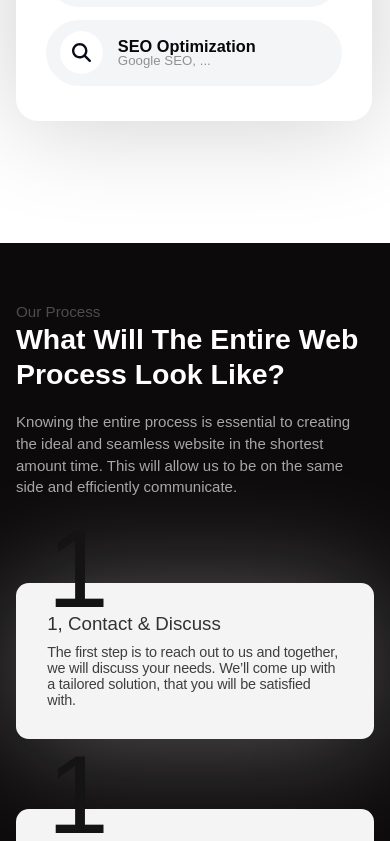
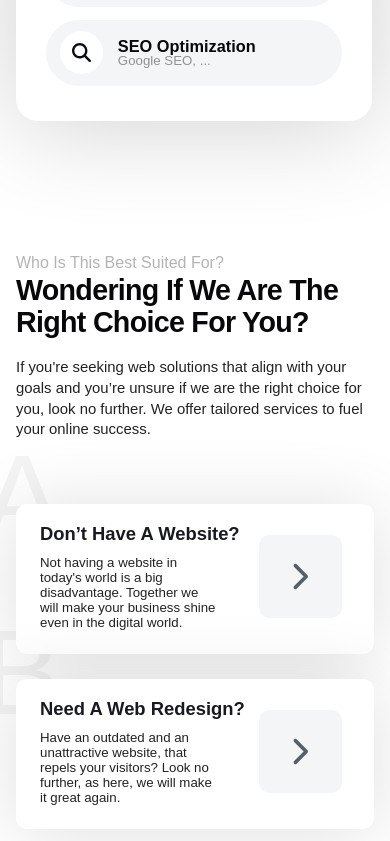
Before and after one commit to tommyyh/portfolio2024, a SvelteKit app: page / in a window 390 px wide. Shown: the part 4060-4901 px from the top of the page. Built offline with nearby package versions, Linux system fonts and the light colour scheme; a web font is replaced by a local one.

Commit message:
Added for whom section for home page mobile

```diff
--- /dev/null
+++ b/src/components/Home/ForWhom/ForWhom.svelte
@@ -0,0 +1,51 @@
+<script>
+  import Target from './Target.svelte';
+  export let t;
+
+  const lang = 'home.forWhom';
+</script>
+
+<section>
+  <div class="content">
+    <h4>{$t(`${lang}.sub`)}</h4>
+    <h2>{$t(`${lang}.title`)}</h2>
+    <p>{$t(`${lang}.text`)}</p>
+  </div>
+
+  <div class="main">
+    {#each new Array(2) as _, index}
+      <Target {t} index={index + 1} />
+    {/each}
+  </div>
+</section>
+
+<style lang="scss">
+  section {
+    padding: 8.3em var(--padding) 0 var(--padding);
+
+    h4 {
+      font-size: 1em;
+      font-weight: 400;
+      color: var(--sub);
+    }
+
+    h2 {
+      margin: 0.1em 10% 0 0;
+
+      font-size: 1.79em;
+      font-weight: 700;
+      line-height: 110%;
+      color: var(--second);
+      letter-spacing: -0.7px;
+    }
+
+    p {
+      margin: 1.26em 0 4.3em 0;
+
+      font-size: 0.93em;
+      font-weight: 400;
+      line-height: 140%;
+      color: var(--text);
+    }
+  }
+</style>
--- /dev/null
+++ b/src/components/Home/ForWhom/Target.svelte
@@ -0,0 +1,82 @@
+<script>
+  export let t;
+  export let index;
+  import chevronRightSvg from '$lib/images/chevron-right.svg';
+
+  const lang = `home.forWhom.list.${index}`;
+</script>
+
+<div class="target">
+  <div>
+    <h3>{$t(`${lang}.title`)}</h3>
+    <p>{$t(`${lang}.text`)}</p>
+  </div>
+
+  <a href="" class="cta">
+    <img src={chevronRightSvg} alt="chevron right" />
+  </a>
+</div>
+
+<style lang="scss">
+  .target {
+    display: grid;
+    grid-template-columns: 70% 30%;
+    justify-content: center;
+    align-items: center;
+
+    width: 100%;
+    padding: 1.2em 1.3em 1.5em 1.5em;
+    margin: 1.6em 0 0 0;
+
+    border-radius: 0.69em;
+    box-shadow: 0px 4px 73px 0px rgba(0, 0, 0, 0.13);
+    background: var(--primary);
+
+    &::before {
+      content: 'A';
+      position: absolute;
+      left: -0.15em;
+      margin: -1.33em 0 0 0;
+      z-index: -1;
+
+      color: var(--forWhom-faded);
+      font-weight: 500;
+      font-size: 7.5em;
+    }
+
+    &:last-child::before {
+      content: 'B';
+    }
+
+    h3 {
+      font-size: 1.15em;
+      font-weight: 600;
+      color: var(--forWhom-title);
+    }
+
+    p {
+      margin: 0.7em 3em 0 0;
+
+      font-size: 0.83em;
+      font-weight: 400;
+      color: var(--text);
+    }
+  }
+
+  .cta {
+    display: flex;
+    align-items: center;
+    justify-content: center;
+
+    height: 5.18em;
+    width: 5.18em;
+
+    background: var(--forWhom-bg);
+    border-radius: 0.67em;
+
+    img {
+      margin: 0 0 0 -3px;
+      width: 1.15em;
+    }
+  }
+</style>
--- a/src/lib/lang/cs/home.json
+++ b/src/lib/lang/cs/home.json
@@ -130,6 +130,21 @@
       }
     }
   },
+  "forWhom": {
+    "sub": "Who Is This Best Suited For?",
+    "title": "Wondering If We Are The Right Choice For You?",
+    "text": "If you're seeking web solutions that align with your goals and you’re unsure if we are the right choice for you, look no further. We offer tailored services to fuel your online success.",
+    "list": {
+      "1": {
+        "title": "Don’t Have A Website?",
+        "text": "Not having a website in today's world is a big disadvantage. Together we will make your business shine even in the digital world."
+      },
+      "2": {
+        "title": "Need A Web Redesign?",
+        "text": "Have an outdated and an unattractive website, that repels your visitors? Look no further, as here, we will make it great again."
+      }
+    }
+  },
   "process": {
     "sub": "Náš proces",
     "title": "Jak bude vypadat celý proces?",
@@ -177,5 +192,50 @@
         "rating": "4.6"
       }
     }
+  },
+  "faq": {
+    "sub": "Často kladené otázky",
+    "title": "Často kladené otázky našich předchozích zákazníků",
+    "text": "Chápeme, že investovat do webových stránek může být obavující, zejména pokud jste nikdy neměli webovou stránky a začínáte se zaměřovat na digitální stránku podnikání, proto jsme zde, abychom vám odpověděli na otázky, které můžete mít.",
+    "list": {
+      "1": {
+        "sub": "Cena webové stránky",
+        "title": "Kolik bude moje webová stránka stát?",
+        "text": "Cena vaše webové stránky budou záviset na faktorech, jako je složitost designu, počet funkcí a hlavně velikost webové stránky. Základní web se může pohybovat v rozmezí od několika tisíců do desítek tisíců, zatímco složité weby, např e-shopy mohou stát o dost více."
+      },
+      "2": {
+        "sub": "Doba vývoje stránky",
+        "title": "Za jak dlouho bude moje webová stránka hotová?",
+        "text": "Doba vytváření webové stránky závisí na její velikosti a složitosti. Jednoduché webové stránky mohou trvat několik týdnů, zatímco složité projekty s mnoha vlastními funkcemi a velkým množstvím testů se mohou protáhnout na několik měsíců."
+      },
+      "3": {
+        "sub": "Výhody webových stránek",
+        "title": "Jaké výhody má webová stránka pro mojí firmu?",
+        "text": "Dobře navržená a vytvořená webová stránka může být pro vaši firmu velkým přínosem, protože rozšíří vaši přítomnost na internetu a to přiláká nové zákazníky, které byste normálně nikdy nezískali, zvýší důvěryhodnost a poskytnou platformu pro prezentaci vašich produktů nebo služeb."
+      },
+      "4": {
+        "sub": "Responzivní webová stránka",
+        "title": "Bude můj web přizpůsobený mobilním a ostatním zařízením?",
+        "text": "Ano, vaše webová stránka bude vždy přizpůsobena mobilním zařízením a ostatním zařízením. Zajistíme aby webová stránka vypadala a fungovala skvěle na každým zařízení. Zlepší to zažiky pro uživatele a také technické věci např. SEO a více."
+      },
+      "5": {
+        "sub": "Úpravy webové stránky",
+        "title": "Bude moje webová stránka upravitelná i po dokončení?",
+        "text": "Ano vaše webová stránka bude plně upravitelná i po zhotovení. Nabízíme prodlouženou podporu a budeme zde pro vaše požadavky podle vašich osobních potřeb."
+      },
+      "6": {
+        "sub": "Údržba webové stránky",
+        "title": "Budete pro mě udržovat mojí webovou stránku?",
+        "text": "Po dokončení webové stránky nabízíme jejich údržbu. Údržba webové stránky je nezbytná věc, proto ji ve většině případů neúčtujeme, protože by měla být standartem."
+      }
+    }
+  },
+  "footer": {
+    "sub": "Vývoj a design webu",
+    "title": "Breathtaking Websites That Will Increase Your Sales",
+    "text": "Our breathtaking websites keep visitors attention and maximize conversions. With stunning design and call-to-actions, we'll elevate your sales and boost ROI.",
+    "cta": "Get More Sales",
+    "name": "TommyHoang",
+    "mail": "tommyyhoangg@gmail.com"
   }
 }
--- a/src/lib/lang/en/home.json
+++ b/src/lib/lang/en/home.json
@@ -130,6 +130,21 @@
       }
     }
   },
+  "forWhom": {
+    "sub": "Who Is This Best Suited For?",
+    "title": "Wondering If We Are The Right Choice For You?",
+    "text": "If you're seeking web solutions that align with your goals and you’re unsure if we are the right choice for you, look no further. We offer tailored services to fuel your online success.",
+    "list": {
+      "1": {
+        "title": "Don’t Have A Website?",
+        "text": "Not having a website in today's world is a big disadvantage. Together we will make your business shine even in the digital world."
+      },
+      "2": {
+        "title": "Need A Web Redesign?",
+        "text": "Have an outdated and an unattractive website, that repels your visitors? Look no further, as here, we will make it great again."
+      }
+    }
+  },
   "process": {
     "sub": "Our Process",
     "title": "What Will The Entire Web Process Look Like?",
@@ -186,32 +201,32 @@
       "1": {
         "sub": "Website cost",
         "title": "How much will my website cost?",
-        "text": "The cost of your website will depend on factors like design complexity, features, and functionality. A basic site can range from a few hundred to a few thousand dollars, while complex e-commerce sites can cost several thousand or more."
+        "text": "The cost of your website will depend on factors like design complexity, number of features, functionality & more. A basic site can range from a few hundred to a few thousand dollars, while complex e-commerce sites can cost several thousand or more."
       },
       "2": {
         "sub": "Development duration",
         "title": "How long until my website is finished?",
-        "text": "The time to complete your website hinges on its complexity. Simple websites may take a few weeks, whereas intricate projects with custom features and extensive testing could extend to several months."
+        "text": "The time to complete your website depends on its size & complexity. Simple websites may take a few weeks, whereas intricate projects with a lot of custom features & a lot testing could extend to several months."
       },
       "3": {
         "sub": "Website benefits & more",
         "title": "How does a website benefit my business?",
-        "text": "A well-crafted website can greatly benefit your business by expanding your online presence, attracting new customers, increasing credibility, and providing a platform to showcase your products or services."
+        "text": "A well designed and built website can greatly benefit your business by expanding your online presence, attracting new customers you could never get normally, increasing credibility, and providing a platform to showcase your products or services."
       },
       "4": {
         "sub": "Website responsiveness",
         "title": "Will my site be mobile-friendly & responsive?",
-        "text": "Yes, your website can be made mobile-friendly and responsive, ensuring it adapts seamlessly to various devices, enhancing user experience, and improving search engine rankings."
+        "text": "Yes, your website will always be made mobile-friendly and responsive, to make sure it adapts seamlessly to various devices, enhancing user experience, and improving search engine rankings."
       },
       "5": {
         "sub": "Website flexibility",
         "title": "Will my website be fully customizable?",
-        "text": "Most websites are customizable to a significant extent, allowing you to tailor design, content, and functionality to your specific needs. The extent of customization depends on your chosen platform and developer's expertise."
+        "text": "Yes, your website will be customizable even after deployment. We offer prolonged support and will be here to customize your website based on your needs."
       },
       "6": {
         "sub": "Website maintenance",
         "title": "Will you maintain my site for me?",
-        "text": "Many web developers offer ongoing maintenance services to keep your site updated, secure, and performing optimally. Discuss maintenance options and costs with your chosen developer to ensure your website remains in top shape."
+        "text": "We offer website maintenance after the website is finished. Maintaining a website is a must-need, that's why we do not charge for it in most cases, since it should be a standard."
       }
     }
   },
--- a/src/routes/+page.svelte
+++ b/src/routes/+page.svelte
@@ -6,6 +6,7 @@
   import Work from '../components/Home/Work/Work.svelte';
   import Services from '../components/Home/Services/Services.svelte';
   import Process from '../components/Home/Process/Process.svelte';
+  import ForWhom from '../components/Home/ForWhom/ForWhom.svelte';
   import Reviews from '../components/Reviews/Reviews.svelte';
   import FAQ from '../components/FAQ/FAQ.svelte';
   import Footer from '../components/Footer/Footer.svelte';
@@ -22,6 +23,7 @@
   <Whyus {t} />
   <Work {t} />
   <Services {t} />
+  <ForWhom {t} />
   <Process {t} />
   <Reviews {t} />
   <FAQ {t} />
--- a/src/routes/styles.css
+++ b/src/routes/styles.css
@@ -37,6 +37,10 @@ body {
 	--services-sub2: #909192;
 	--services-bg: #F3F5F7;
 
+	--forWhom-title: #181a20;
+	--forWhom-bg: #F3F5F7;
+	--forWhom-faded: #F4F4F4;
+
 	--process1-bg: #F4F4F4;
 	--process1-title: #323232;
 	--process1-text: #3F3F3F;
```
Also changed, not shown: src/lib/images/chevron-right.svg (added).
